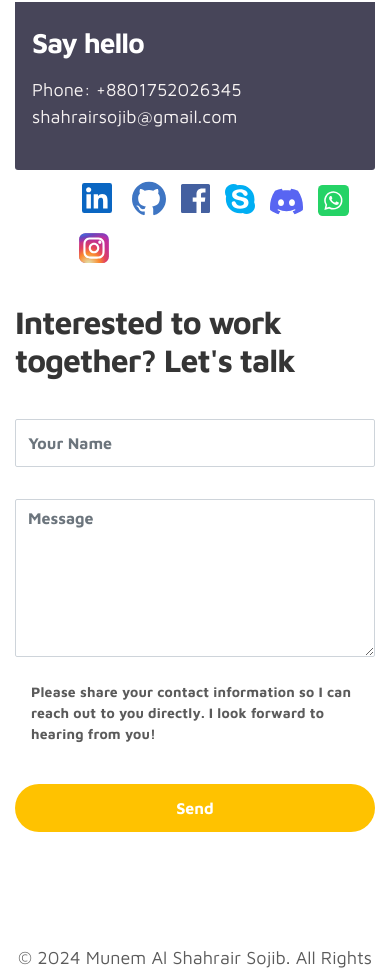
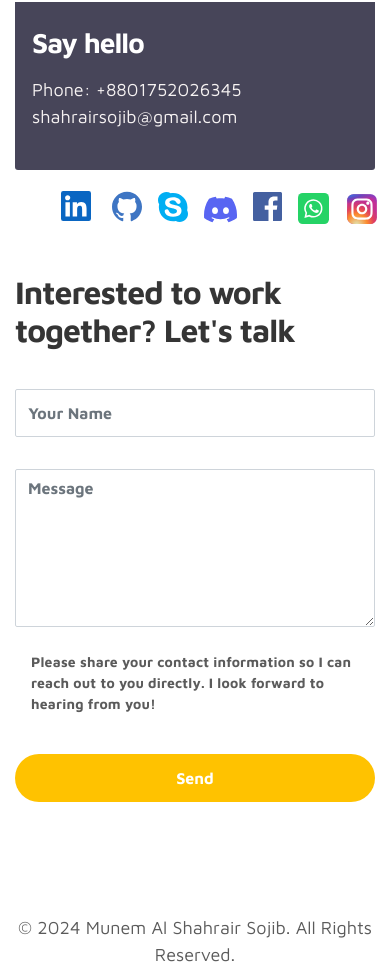
Before and after one commit to SHAHRAIRSOJIB/Portfolio, a plain HTML site: page index.html in a window 390 px wide. Shown: the part 2843-3821 px from the top of the page. Drawn offline with nearby package versions, Linux system fonts and the light colour scheme; some packages are replaced by stand-ins of ours; a script that the page names is missing.

Commit message:
update 6

```diff
--- a/index.html
+++ b/index.html
@@ -20,9 +20,48 @@
     " rel="stylesheet">
 
     <style>
-      .social-icon {
-    margin-right: 15px; /* Adjust the spacing as needed */
-}
+      	.social-icons {
+		display: flex;
+		justify-content: space-around;
+		flex-wrap: wrap;
+
+	  }
+
+	  .social-icon {
+		margin: 10px; /* Adds space between the icons */
+	  }
+
+	  .social-icon img {
+		vertical-align: middle;
+		transition: transform 0.3s;
+	  }
+
+	  .social-icon img:hover {
+		transform: scale(1.1);
+	  }
+
+	  /* Responsive design for small screens (e.g., iPhones) */
+	  @media (max-width: 768px) {
+		.social-icons {
+		  padding-left: 0;
+		  justify-content: center;
+		}
+
+		.social-icon {
+		  margin: 8px; /* Adjusts the spacing for smaller screens */
+		}
+
+		.social-icon img {
+		  width: 30px;
+		  height: auto;
+		}
+	  }
+
+	  @media (max-width: 480px) {
+		.social-icon img {
+		  width: 25px;
+		}
+	  }
     </style>
   </head>
   <body>
@@ -266,22 +305,23 @@
               </div>
 
             </div>
-            <div class="row" style="padding-left: 4.8rem;">
+            <div class="row" style="padding-left: 3rem;">
               <a class="social-icon" href="https://www.linkedin.com/in/munem-al-shahrair-sojib/" title="Linkedin" target="_blank">
                   <img src="images/undraw/linkedin-svgrepo-com.svg" alt="LinkedIn Logo" style="width: 40px; height: 40px; vertical-align: middle;">
               </a>
               <a class="social-icon" href="https://github.com/SHAHRAIRSOJIB" title="Github" target="_blank">
-                  <img src="images/undraw/github-color-svgrepo-com.svg" alt="Github Logo" style="width: 34px; height: 41px; vertical-align: middle;">
+                  <img src="images/undraw/github-color-svgrepo-com.svg" alt="Github Logo" style="width: 30px; height: 41px; vertical-align: middle;">
               </a>
+              <a class="social-icon" href="https://join.skype.com/invite/sYg5OdxcXP8I" title="Skype" target="_blank">
+                <img src="images/undraw/skype-color-svgrepo-com.svg" alt="Skype Logo" style="width: 30px; height: 42px; vertical-align: middle;">
+            </a>
+            <a class="social-icon" href="https://discord.gg/q6sNnUDs" title="Discord" target="_blank">
+              <img src="images/undraw/discord-icon-svgrepo-com.svg" alt="Discord Logo" style="width: 33px; height: 47px; vertical-align: middle;">
+          </a>
               <a class="social-icon" href="https://www.facebook.com/munemalshahrair.sojib.5/" title="Facebook" target="_blank">
                   <img src="images/undraw/facebook-color-svgrepo-com.svg" alt="Facebook Logo" style="width: 29px; height: 41px; vertical-align: middle;">
               </a>
-              <a class="social-icon" href="https://join.skype.com/invite/sYg5OdxcXP8I" title="Skype" target="_blank">
-                  <img src="images/undraw/skype-color-svgrepo-com.svg" alt="Skype Logo" style="width: 30px; height: 42px; vertical-align: middle;">
-              </a>
-              <a class="social-icon" href="https://discord.gg/q6sNnUDs" title="Discord" target="_blank">
-                <img src="images/undraw/discord-icon-svgrepo-com.svg" alt="Discord Logo" style="width: 33px; height: 47px; vertical-align: middle;">
-            </a>
+
             <a class="social-icon" href="https://wa.me/1536104069" title="WhatsApp" target="_blank">
               <img src="images/undraw/whatsapp-svgrepo-com.svg" alt="Whatsapp Logo" style="width: 31px; height: 45px; vertical-align: middle;">
           </a>
```
